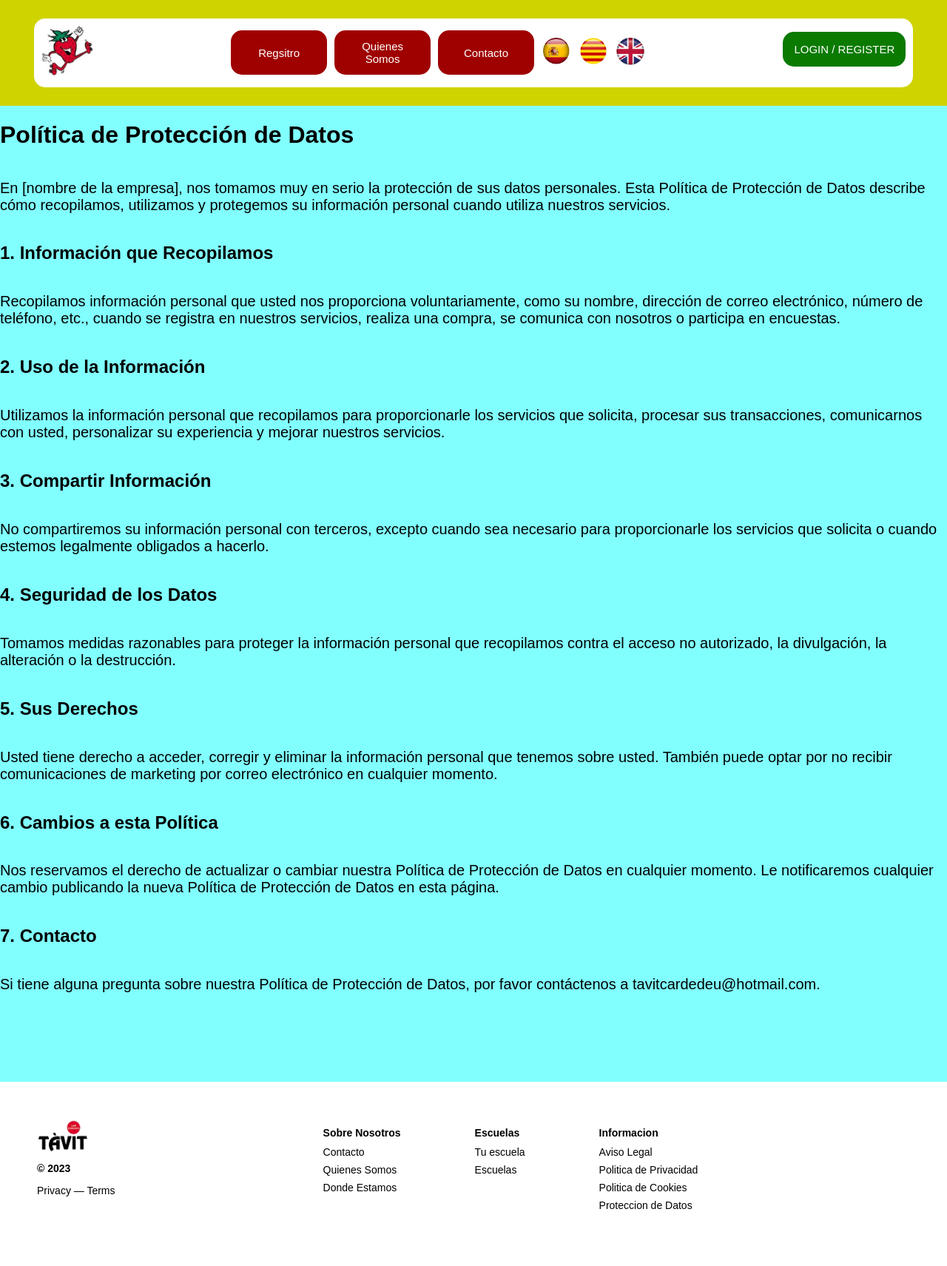
After one commit to MarcRemisa/ProyectoIndividual, a Flask app: page /proteccionDatos_esp in a window 1280 px wide. The commit adds this page. Shown: the whole page at 74% size. Run offline with Flask 3, Linux system fonts and the light colour scheme.

Commit message:
pagina_acabada

```diff
--- a/app.py
+++ b/app.py
@@ -133,8 +133,8 @@ def register_esp():
     }
     return render_template('register_esp.html', data=data)
 
-@app.route('/quienesSomos')
-def quienesSomos():
+@app.route('/quienesSomos_esp')
+def quienesSomos_esp():
     data={
         'titulo':'TAVIT',
         'registro':'Regsitro',
@@ -145,14 +145,14 @@ def quienesSomos():
         'idiomaEn':'EN',
         'login':'LOGIN / REGISTER',
         'quienesSomos2' : 'QUIENES SOMOS',
-        'informacion1' : 'Somos una escuela homologada por enseñanza para niños y niñas hasta los 3 años',
+        'informacion1' : 'Somos una escuela homologada por enseñanza para niños y niñas hasta los 3 años.',
         'informacion2' : 'La escuela esta abierta de',
         'informacion3' : 'Lunes',
         'informacion4' : 'a',
         'informacion5' : 'Viernes',
         'informacion6' : 'de',
         'informacion7' : '7:30',
-        'informacion8' : '18:00',
+        'informacion8' : '18:00.',
         'informacion9' : 'Si quiere hacer que su hijo/hija pertenezca a esta escuela, pulse en',
         'informacion10' : 'Registro',
         'informacion11' : 'o',
@@ -176,5 +176,163 @@ def quienesSomos():
     }
     return render_template('quienesSomos_esp.html', data=data)
 
+@app.route('/avisolegal_esp')
+def avisolegal_esp():
+    data={
+        'titulo':'TAVIT',
+        'registro':'Regsitro',
+        'quieneSomos':'Quienes Somos',
+        'contacto':'Contacto',
+        'idiomaEs':'ES',
+        'idiomaCa':'CA',
+        'idiomaEn':'EN',
+        'login':'LOGIN / REGISTER',
+        'avisolegal2' : 'Aviso Legal',
+        'texto1' : 'Esta es una página web ficticia y el contenido aquí proporcionado es solo para fines educativos e ilustrativos. No se debe considerar como asesoramiento legal.',
+        'PropiedadIntelectual' : '1. Propiedad Intelectual',
+        'texto2' : 'Los contenidos de esta página web, incluyendo textos, imágenes, logotipos, gráficos, sonidos, animaciones y cualquier otro elemento, están protegidos por la legislación sobre propiedad intelectual e industrial.',
+        'UsoInformacion' : '2. Uso de la Información',
+        'texto3' : 'La información proporcionada en esta página web es solo para fines informativos. No nos hacemos responsables de la exactitud, integridad o actualidad de la información proporcionada.',
+        'EnlacesExternos' : '3. Enlaces Externos',
+        'texto4' : 'Esta página web puede contener enlaces a sitios web externos sobre los cuales no tenemos control. No nos hacemos responsables del contenido o prácticas de privacidad de estos sitios.',
+        'Modificaciones' : '4. Modificaciones',
+        'texto5' : 'Nos reservamos el derecho de realizar cambios en esta página web, incluyendo estos términos legales, en cualquier momento y sin previo aviso. Se recomienda revisar periódicamente esta página para estar al tanto de cualquier cambio.',
+        'LeyAplicable' : '5. Ley Aplicable',
+        'texto6' : 'Estos términos legales se rigen por las leyes de España. Cualquier disputa relacionada con esta página web estará sujeta a la jurisdicción de los tribunales de Barcelona, España.',
+        'copyright' : '© 2023',
+        'privacidad' : 'Privacy — Terms',
+        'sobreNosotros' : 'Sobre Nosotros',
+        'dondeEstamos2' : 'Donde Estamos',
+        'escuelas' : 'Escuelas',
+        'tuEscuela' : 'Tu escuela',
+        'informacion' : 'Informacion',
+        'avisoLegal' : 'Aviso Legal',
+        'politicaPrivacidad' : 'Politica de Privacidad',
+        'politicaCookies' : 'Politica de Cookies',
+        'proteccionDatos' : 'Proteccion de Datos',
+    }
+    return render_template('aviso_legal_esp.html', data=data)
+
+@app.route('/politicaCookies_esp')
+def politicaCookies_esp():
+    data={
+        'titulo':'TAVIT',
+        'registro':'Regsitro',
+        'quieneSomos':'Quienes Somos',
+        'contacto':'Contacto',
+        'idiomaEs':'ES',
+        'idiomaCa':'CA',
+        'idiomaEn':'EN',
+        'login':'LOGIN / REGISTER',
+        'cookies' : 'Politica de Cookies',
+        'texto1' : 'Esta página web utiliza cookies para mejorar la experiencia del usuario. A continuación, se explica qué son las cookies, cómo las utilizamos y cómo puede gestionarlas.',
+        'queSon' : '1. ¿Qué son las Cookies?',
+        'texto2' : 'Las cookies son pequeños archivos de texto que se almacenan en su dispositivo cuando visita un sitio web. Estos archivos contienen información que puede ser utilizada por el sitio web para mejorar la experiencia del usuario, recordar preferencias y realizar un seguimiento del comportamiento del usuario.',
+        'tipos' : '2. Tipos de Cookies que Utilizamos',
+        'texto3' : 'Utilizamos cookies de sesión y cookies persistentes en nuestro sitio web. Las cookies de sesión se eliminan automáticamente cuando cierra su navegador, mientras que las cookies persistentes permanecen en su dispositivo durante un período de tiempo determinado o hasta que las elimine manualmente.',
+        'comoUtilizar' : '3. Cómo Utilizamos las Cookies',
+        'texto4' : 'Utilizamos cookies para recordar sus preferencias de idioma, personalizar el contenido que ve, analizar el tráfico del sitio y mejorar nuestros servicios. También podemos compartir información sobre su uso de nuestro sitio con nuestros socios de analítica.',
+        'gestion' : '4. Gestión de Cookies',
+        'texto5' : 'Puede gestionar las cookies en la configuración de su navegador. La mayoría de los navegadores le permiten bloquear o eliminar cookies, así como configurar preferencias para cookies específicas de sitios web. Sin embargo, tenga en cuenta que al deshabilitar las cookies, es posible que algunas funciones de nuestro sitio web no funcionen correctamente.',
+        'cambios' : '5. Cambios en la Política de Cookies',
+        'texto6' : 'Nos reservamos el derecho de actualizar o cambiar nuestra Política de Cookies en cualquier momento. Le notificaremos cualquier cambio publicando la nueva Política de Cookies en esta página.',
+        'contacto2' : '6. Contacto',
+        'texto7' : 'Si tiene alguna pregunta sobre nuestra Política de Cookies, por favor contáctenos a tavitcardedeu@hotmail.com.',
+        'copyright' : '© 2023',
+        'privacidad' : 'Privacy — Terms',
+        'sobreNosotros' : 'Sobre Nosotros',
+        'dondeEstamos2' : 'Donde Estamos',
+        'escuelas' : 'Escuelas',
+        'tuEscuela' : 'Tu escuela',
+        'informacion' : 'Informacion',
+        'avisoLegal' : 'Aviso Legal',
+        'politicaPrivacidad' : 'Politica de Privacidad',
+        'politicaCookies' : 'Politica de Cookies',
+        'proteccionDatos' : 'Proteccion de Datos',
+    }
+    return render_template('politica_cookies_esp.html', data=data)
+
+@app.route('/politicaPrivacidad_esp')
+def politicaPrivacidad_esp():
+    data={
+        'titulo':'TAVIT',
+        'registro':'Regsitro',
+        'quieneSomos':'Quienes Somos',
+        'contacto':'Contacto',
+        'idiomaEs':'ES',
+        'idiomaCa':'CA',
+        'idiomaEn':'EN',
+        'login':'LOGIN / REGISTER',
+        'politicaPrivacidad' : 'Política de Privacidad',
+        'texto1' : 'En Tavit, respetamos y protegemos la privacidad de nuestros usuarios. Esta Política de Privacidad describe cómo recopilamos, utilizamos y protegemos la información personal que usted nos proporciona a través de nuestro sitio web.',
+        'recopilacionInformacion' : '1. Recopilación de Información',
+        'texto2' : 'Recopilamos información personal que usted nos proporciona voluntariamente, como su nombre, dirección de correo electrónico, número de teléfono, etc., cuando se registra en nuestro sitio, se suscribe a nuestro boletín informativo, participa en encuestas o nos contacta de otras formas.',
+        'usoInformacion' : '2. Uso de la Información',
+        'texto3' : 'Utilizamos la información personal que recopilamos para comunicarnos con usted, proporcionarle los servicios que solicita, mejorar nuestro sitio web y nuestros servicios, y enviarle información relevante sobre nuestros productos o servicios, siempre que usted nos haya dado su consentimiento para hacerlo.',
+        'compartirInformacion' : '3. Compartir Información',
+        'texto4' : 'No compartiremos su información personal con terceros, excepto cuando sea necesario para proporcionarle los servicios que solicita o cuando estemos legalmente obligados a hacerlo.',
+        'seguridadInformacion' : '4. Seguridad de la Información',
+        'texto5' : 'Tomamos medidas razonables para proteger la información personal que recopilamos contra el acceso no autorizado, la divulgación, la alteración o la destrucción.',
+        'derechos' : '5. Sus Derechos',
+        'texto6' : 'Usted tiene derecho a acceder, corregir y eliminar la información personal que tenemos sobre usted. También puede optar por no recibir comunicaciones de marketing por correo electrónico en cualquier momento.',
+        'cambios' : '6. Cambios a esta Política',
+        'texto7' : 'Nos reservamos el derecho de actualizar o cambiar nuestra Política de Privacidad en cualquier momento. Le notificaremos cualquier cambio publicando la nueva Política de Privacidad en esta página.',
+        'contacto2' : '7. Contacto',
+        'texto8' : 'Si tiene alguna pregunta sobre esta Política de Privacidad, por favor contáctenos a tavitcardedeu@hotmail.com.',
+        'copyright' : '© 2023',
+        'privacidad' : 'Privacy — Terms',
+        'sobreNosotros' : 'Sobre Nosotros',
+        'dondeEstamos2' : 'Donde Estamos',
+        'escuelas' : 'Escuelas',
+        'tuEscuela' : 'Tu escuela',
+        'informacion' : 'Informacion',
+        'avisoLegal' : 'Aviso Legal',
+        'politicaPrivacidad' : 'Politica de Privacidad',
+        'politicaCookies' : 'Politica de Cookies',
+        'proteccionDatos' : 'Proteccion de Datos',
+    }
+    return render_template('politica_privacidad_esp.html', data=data)
+
+@app.route('/proteccionDatos_esp')
+def proteccionDatos_esp():
+    data={
+        'titulo':'TAVIT',
+        'registro':'Regsitro',
+        'quieneSomos':'Quienes Somos',
+        'contacto':'Contacto',
+        'idiomaEs':'ES',
+        'idiomaCa':'CA',
+        'idiomaEn':'EN',
+        'login':'LOGIN / REGISTER',
+        'proteccionDatos2' : 'Política de Protección de Datos',
+        'texto1' : 'En [nombre de la empresa], nos tomamos muy en serio la protección de sus datos personales. Esta Política de Protección de Datos describe cómo recopilamos, utilizamos y protegemos su información personal cuando utiliza nuestros servicios.',
+        'informacion2' : '1. Información que Recopilamos',
+        'texto2' : 'Recopilamos información personal que usted nos proporciona voluntariamente, como su nombre, dirección de correo electrónico, número de teléfono, etc., cuando se registra en nuestros servicios, realiza una compra, se comunica con nosotros o participa en encuestas.',
+        'usoInformacion' : '2. Uso de la Información',
+        'texto3' : 'Utilizamos la información personal que recopilamos para proporcionarle los servicios que solicita, procesar sus transacciones, comunicarnos con usted, personalizar su experiencia y mejorar nuestros servicios.',
+        'compartirInformacion' : '3. Compartir Información',
+        'texto4' : 'No compartiremos su información personal con terceros, excepto cuando sea necesario para proporcionarle los servicios que solicita o cuando estemos legalmente obligados a hacerlo.',
+        'seguridadDatos' : '4. Seguridad de los Datos',
+        'texto5' : 'Tomamos medidas razonables para proteger la información personal que recopilamos contra el acceso no autorizado, la divulgación, la alteración o la destrucción.',
+        'derechos' : '5. Sus Derechos',
+        'texto6' : 'Usted tiene derecho a acceder, corregir y eliminar la información personal que tenemos sobre usted. También puede optar por no recibir comunicaciones de marketing por correo electrónico en cualquier momento.',
+        'cambios' : '6. Cambios a esta Política',
+        'texto7' : 'Nos reservamos el derecho de actualizar o cambiar nuestra Política de Protección de Datos en cualquier momento. Le notificaremos cualquier cambio publicando la nueva Política de Protección de Datos en esta página.',
+        'contacto2' : '7. Contacto',
+        'texto8' : 'Si tiene alguna pregunta sobre nuestra Política de Protección de Datos, por favor contáctenos a tavitcardedeu@hotmail.com.',
+        'copyright' : '© 2023',
+        'privacidad' : 'Privacy — Terms',
+        'sobreNosotros' : 'Sobre Nosotros',
+        'dondeEstamos2' : 'Donde Estamos',
+        'escuelas' : 'Escuelas',
+        'tuEscuela' : 'Tu escuela',
+        'informacion' : 'Informacion',
+        'avisoLegal' : 'Aviso Legal',
+        'politicaPrivacidad' : 'Politica de Privacidad',
+        'politicaCookies' : 'Politica de Cookies',
+        'proteccionDatos' : 'Proteccion de Datos',
+    }
+    return render_template('proteccion_datos_esp.html', data=data)
+
 if __name__ == '__main__':
     app.run(debug=True,port=5000)
--- a/static/css/style.css
+++ b/static/css/style.css
@@ -184,6 +206,8 @@ body {
     font-family: 'Poppins', sans-serif;
     font-size: 14px;
     margin-bottom: 10px;
+    text-decoration: none;
+    color: black;
 }
 
 .texto4{
@@ -213,6 +237,15 @@ body {
     padding-bottom: 10px;
     text-decoration: none;
     color: black;
+}
+
+.textoInformacion{
+    font-family: 'Ubuntu', sans-serif;
+}
+
+.textoInformacion_2{
+    font-size: 20px;
+    font-family: 'Ubuntu', sans-serif;
 }
 
 .textolink{
--- a/templates/footer.html
+++ b/templates/footer.html
@@ -6,9 +6,9 @@
         <div class="footer-lists">
             <ul class="footer-list">
                 <h1 class="texto3">{{data.sobreNosotros}}</h1>
-                <li class="texto3">{{data.contacto}}</li>
-                <li class="texto3">{{data.quieneSomos}}</li>
-                <li class="texto3">{{data.dondeEstamos2}}</li>
+                <a class="texto3" href="{{ url_for('quienesSomos_esp')}}"><li>{{data.contacto}}</li></a>
+                <a class="texto3" href="{{ url_for('quienesSomos_esp')}}"><li>{{data.quieneSomos}}</li></a>
+                <a class="texto3" href="{{ url_for('pagina1_esp') }}"><li>{{data.dondeEstamos2}}</li></a>
             </ul>
 
             <ul class="footer-list">
@@ -19,10 +19,10 @@
 
             <ul class="footer-list">
                 <h1 class="texto3">{{data.informacion}}</h1>
-                <li class="texto3">{{data.avisoLegal}}</li>
-                <li class="texto3">{{data.politicaPrivacidad}}</li>
-                <li class="texto3">{{data.politicaCookies}}</li>
-                <li class="texto3">{{data.proteccionDatos}}</li>
+                <a class="texto3" href="{{ url_for('avisolegal_esp') }}"><li>{{data.avisoLegal}}</li></a>
+                <a class="texto3" href="{{ url_for('politicaPrivacidad_esp') }}"><li>{{data.politicaPrivacidad}}</li></a>
+                <a class="texto3" href="{{ url_for('politicaCookies_esp') }}"><li>{{data.politicaCookies}}</li></a>
+                <a class="texto3" href="{{ url_for('proteccionDatos_esp')}}"><li>{{data.proteccionDatos}}</li></a>
             </ul>
         </div>
     </div>
--- a/templates/header.html
+++ b/templates/header.html
@@ -5,8 +5,8 @@
         </a>
         <nav>
             <a class="mi-div2" href="{{ url_for('registro_esp') }}">{{data.registro}}</a>
-            <a class="mi-div2" href="{{ url_for('quienesSomos')}}">{{data.quieneSomos}}</a>
-            <a class="mi-div2" href="#">{{data.contacto}}</a>
+            <a class="mi-div2" href="{{ url_for('quienesSomos_esp')}}">{{data.quieneSomos}}</a>
+            <a class="mi-div2" href="{{ url_for('quienesSomos_esp')}}">{{data.contacto}}</a>
             <div class="flex">
                 <div>
                     <img class="imagenidioma" src="{{ url_for('static', filename='img/bandera-esp.png') }}" alt="Mi Imagen">
--- a/templates/pagina1-esp.html
+++ b/templates/pagina1-esp.html
@@ -14,11 +14,12 @@
     <div class="div-carrusel">
         <img class="imagenflecha_1" src="{{ url_for('static', filename='img/flecha-izquierda.png') }}" alt="">
         <img class="imagenflecha_2" src="{{ url_for('static', filename='img/flecha-correcta.png') }}" alt="">
+        <!-- <img class="imagen-carrusel" src="{{ url_for('static', filename='img/foto1.jpg') }}" alt=""> -->
     </div>
     <h1 class="texto">{{data.calendario}}</h1>
-    <div class="div-calendario">
 
-    </div>
+    <img class="imagen_calendario" src="{{ url_for('static', filename='img/calendario-imagen.png')}}" alt="">
+
     <h1 class="texto">{{data.dondeEstamos}}</h1>
     <p class="texto2">{{data.infoDondeEstamos}}</p>
     <div class="mydiv">
--- /dev/null
+++ b/templates/proteccion_datos_esp.html
@@ -0,0 +1,32 @@
+<!DOCTYPE html>
+<html lang="es">
+<head>
+    <meta charset="UTF-8">
+    <meta name="viewport" content="width=device-width, initial-scale=1.0">
+    <title>{{data.titulo}}</title>
+    <link rel="stylesheet" href="{{ url_for('static', filename='css/style.css') }}">
+    <link href="https://fonts.googleapis.com/css2?family=Sigmar+One&display=swap" rel="stylesheet">
+</head>
+<body>
+    {% include 'header.html' %}
+
+    <h1 class="textoInformacion">{{data.proteccionDatos2}}</h1>
+    <p class="textoInformacion_2">{{data.texto1}}</p>
+    <h2 class="textoInformacion">{{data.informacion2}}</h2>
+    <p class="textoInformacion_2">{{data.texto2}}</p>
+    <h2 class="textoInformacion">{{data.usoInformacion}}</h2>
+    <p class="textoInformacion_2">{{data.texto3}}</p>
+    <h2 class="textoInformacion">{{data.compartirInformacion}}</h2>
+    <p class="textoInformacion_2">{{data.texto4}}</p>
+    <h2 class="textoInformacion">{{data.seguridadDatos}}</h2>
+    <p class="textoInformacion_2">{{data.texto5}}</p>
+    <h2 class="textoInformacion">{{data.derechos}}</h2>
+    <p class="textoInformacion_2">{{data.texto6}}</p>
+    <h2 class="textoInformacion">{{data.cambios}}</h2>
+    <p class="textoInformacion_2">{{data.texto7}}</p>
+    <h2 class="textoInformacion">{{data.contacto2}}</h2>
+    <p class="textoInformacion_2">{{data.texto8}}</p>
+
+    {% include 'footer.html' %}
+</body>
+</html>
```
Also changed, not shown: other parts of static/css/style.css (+31 -9 lines), templates/aviso_legal_esp.html (added, +28 -0 lines), templates/politica_cookies_esp.html (added, +31 -0 lines), templates/politica_privacidad_esp.html (added, +32 -0 lines), templates/quienesSomos_esp.html (+6 -2 lines), static/img/calendario-imagen.png (added).
